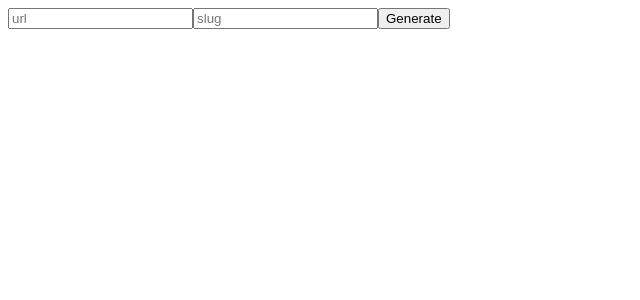
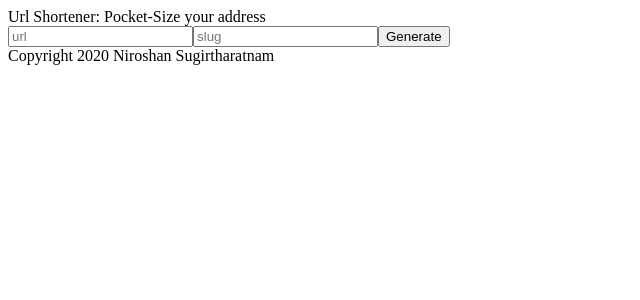
Before and after one commit to NiroSugir/url-shortener, a React (Create React App) app in the folder client/: page / in a window 1280 px wide. Shown: the top 300 px of the page, without its empty margins (0-640 px from the left). Built offline with nearby package versions, Linux system fonts and the light colour scheme.

Commit message:
add header and footer placeholders

```diff
--- a/client/public/index.html
+++ b/client/public/index.html
@@ -6,7 +6,7 @@
     <meta name="theme-color" content="#000000" />
     <meta
       name="description"
-      content="Web site created using create-react-app"
+      content="Url Shortener: Pocket-Size your address"
     />
     <link rel="manifest" href="%PUBLIC_URL%/manifest.json" />
     <title>Url Shortener: Pocket-Size your address</title>
--- a/client/src/components/App.jsx
+++ b/client/src/components/App.jsx
@@ -1,13 +1,22 @@
 import React from "react";
 import { BrowserRouter as Router, Route } from "react-router-dom";
 import HomePage from "../pages/HomePage";
+import UrlListingsPage from "../pages/UrlListingsPage";
 
 const App = () => {
   return (
-    <Router>
-      <Route path="/" exact component={HomePage} />
-      <Route path="/urls" exact component={() => <div>Urls List</div>} />
-    </Router>
+    <>
+      <header>Url Shortener: Pocket-Size your address</header>
+
+      <Router>
+        <main>
+          <Route path="/" exact component={HomePage} />
+          <Route path="/urls" exact component={UrlListingsPage} />
+        </main>
+      </Router>
+
+      <footer>Copyright 2020 Niroshan Sugirtharatnam</footer>
+    </>
   );
 };
 
```
